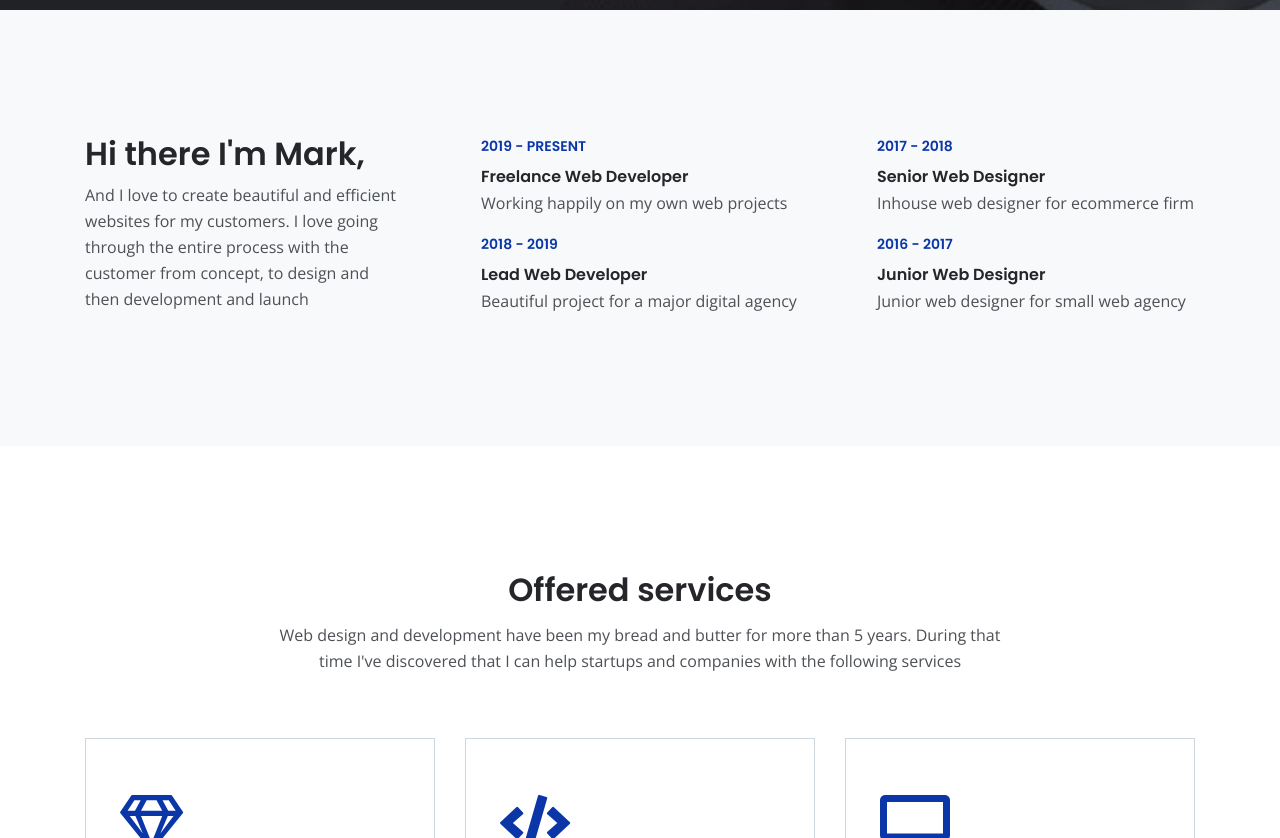
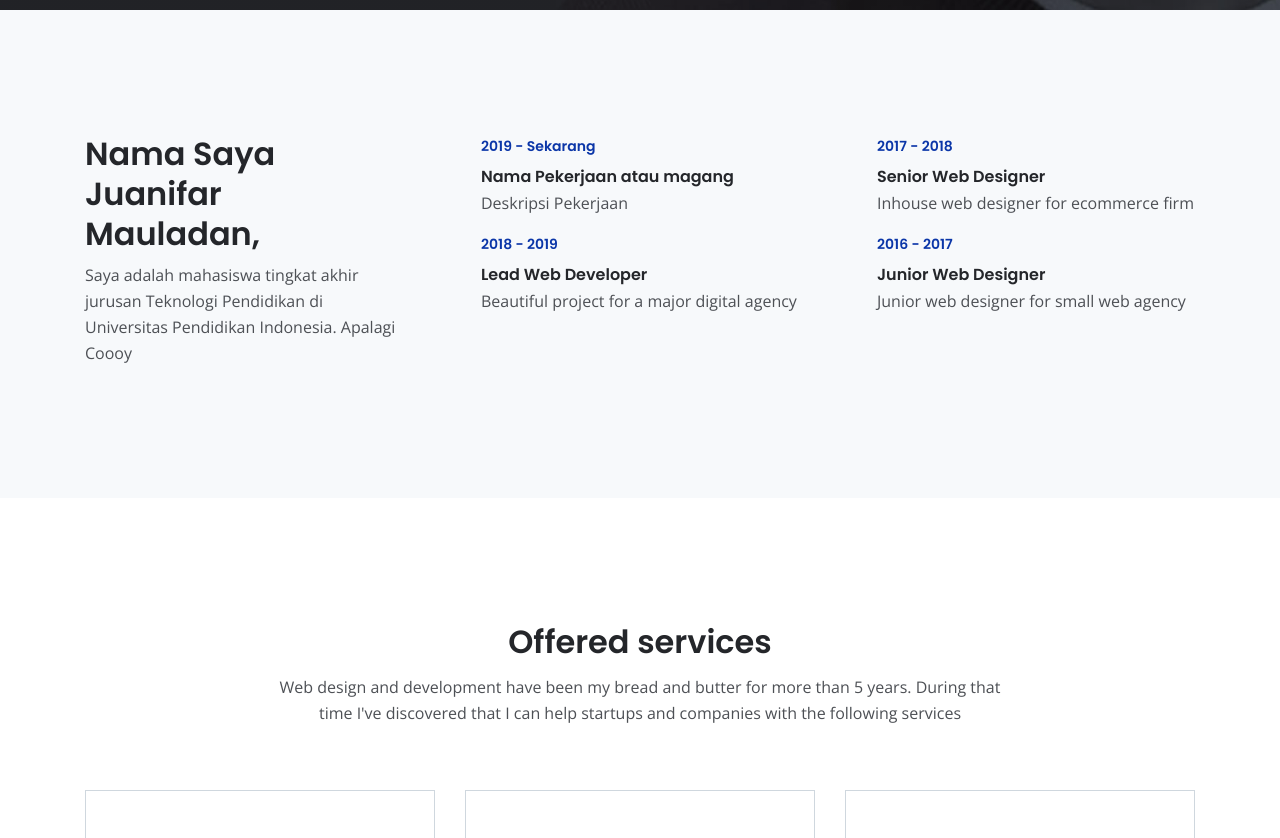
Before and after one commit to Juanifar/Juanifar.github.io, a plain HTML site: page index.html in a window 1280 px wide. Shown: the part 800-1638 px from the top of the page. Drawn offline with nearby package versions, Linux system fonts and the light colour scheme.

Commit message:
Update index.html

```diff
--- a/index.html
+++ b/index.html
@@ -36,8 +36,8 @@
     <nav class="navbar navbar-expand-lg fixed-top navbar-dark">
         <div class="container">
 
-            <!-- Image Logo -->
-            <!-- <a class="navbar-brand logo-text page-scroll" href="index.html">Juanifar</a> -->
+
+            <a class="navbar-brand logo-text page-scroll" href="index.html">Juanifar</a> -->
 
             <button class="navbar-toggler p-0 border-0" type="button" data-toggle="offcanvas">
                 <span class="navbar-toggler-icon"></span>
@@ -111,15 +111,15 @@
             <div class="row">
                 <div class="col-lg-4">
                     <div class="text-container first">
-                        <h2>Hi there I'm Mark,</h2>
-                        <p>And I love to create beautiful and efficient websites for my customers. I love going through the entire process with the customer from concept, to design and then development and launch</p>
+                        <h2>Nama Saya Juanifar Mauladan,</h2>
+                        <p>Saya adalah mahasiswa tingkat akhir jurusan Teknologi Pendidikan di Universitas Pendidikan Indonesia. Apalagi Coooy</p>
                     </div> <!-- end of text-container -->
                 </div> <!-- end of col -->
                 <div class="col-lg-4">
                     <div class="text-container second">
-                        <div class="time">2019 - PRESENT</div>
-                        <h6>Freelance Web Developer</h6>
-                        <p>Working happily on my own web projects</p>
+                        <div class="time">2019 - Sekarang</div>
+                        <h6>Nama Pekerjaan atau magang </h6>
+                        <p>Deskripsi Pekerjaan</p>
                         <div class="time">2018 - 2019</div>
                         <h6>Lead Web Developer</h6>
                         <p>Beautiful project for a major digital agency</p>
```
